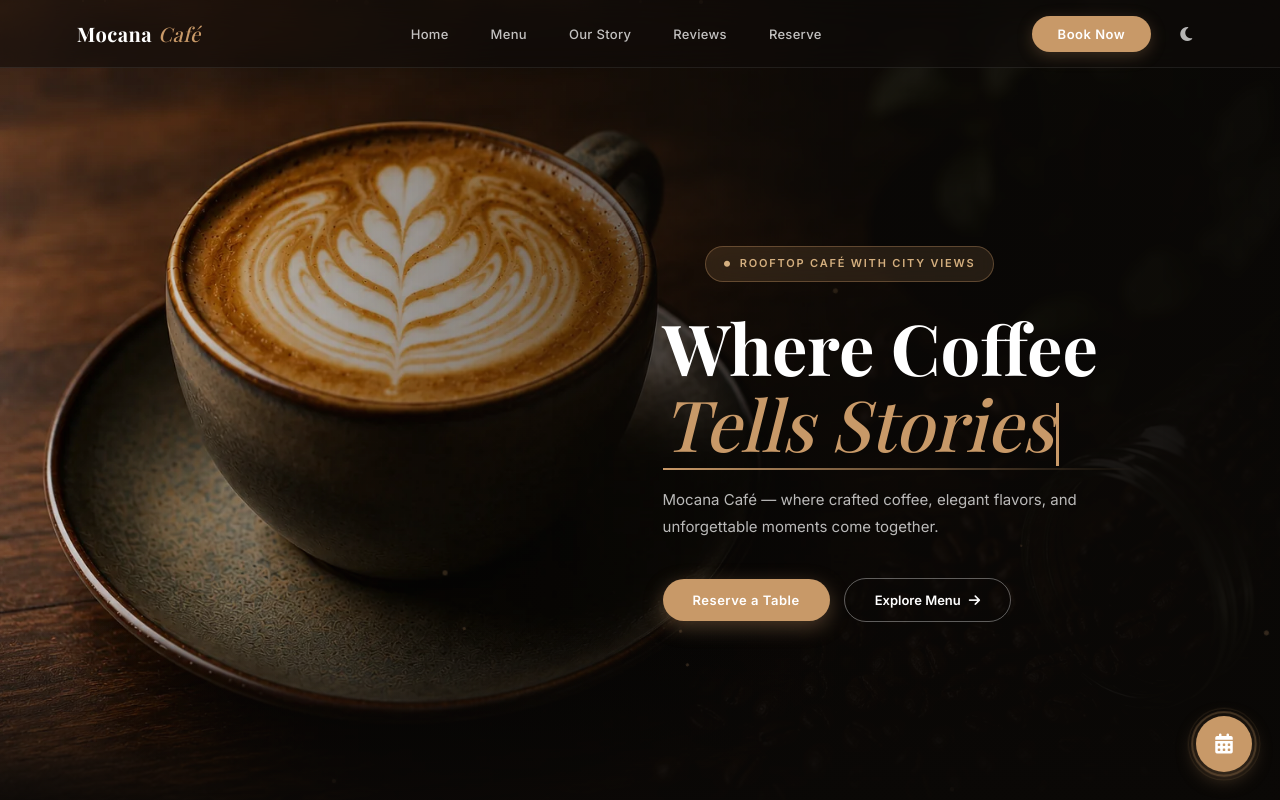
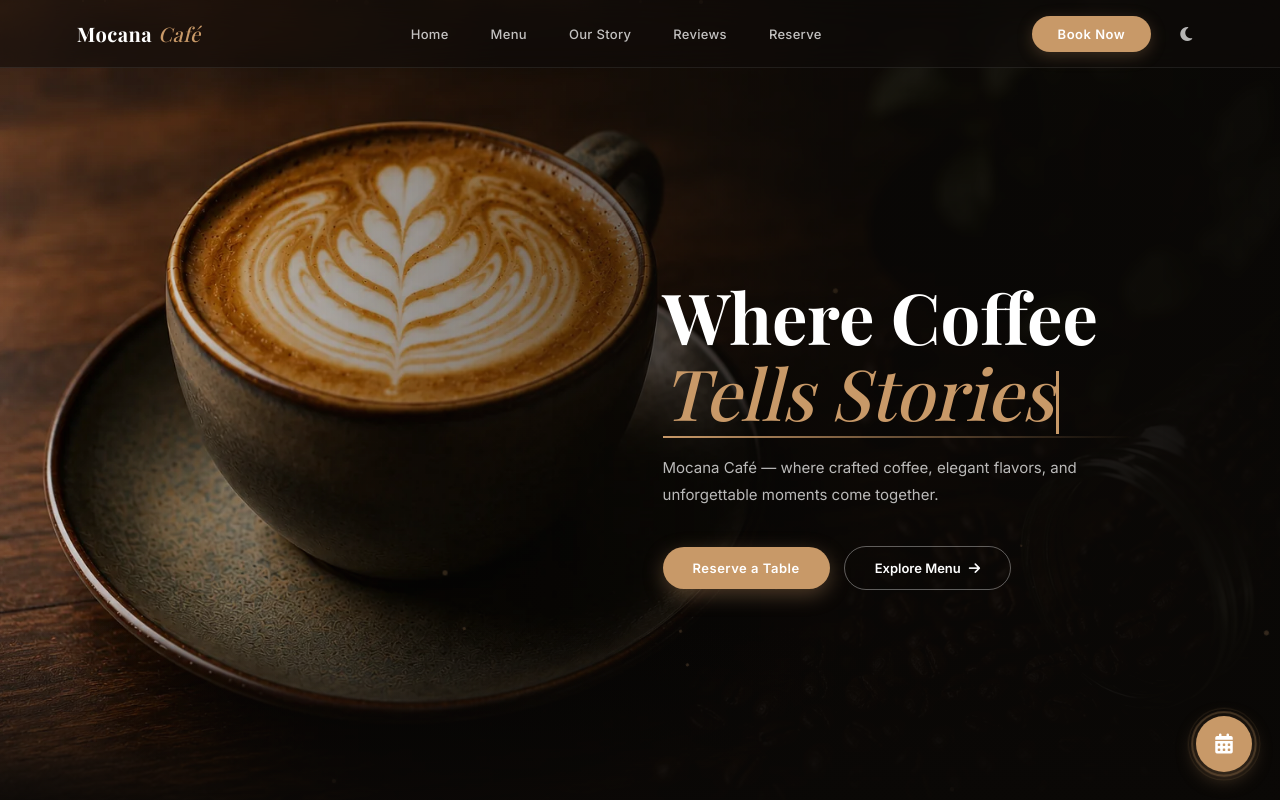
Before and after one commit to eslammisbah538-eng/Mocana-Caf-, a plain HTML site: page index.html in a window 1280 px wide. Shown: the top 800 px of the page. Drawn offline with nearby package versions, Linux system fonts and the light colour scheme; a web font is replaced by a local one.

Commit message:
Update index.html

```diff
--- a/index.html
+++ b/index.html
@@ -93,8 +93,8 @@
 
         <div class="hero-body">
             <div class="hero-content">
-                <div class="hero-badge"><i class="fas fa-circle" style="font-size:6px"></i> Rooftop Café with City
-                    Views</div>
+                <!-- <div class="hero-badge"><i class="fas fa-circle" style="font-size:6px"></i> Rooftop Café with City
+                    Views</div> -->
                 <h1 class="hero-title">
                     Where Coffee
                     <div class="typing-text accent-line"><span id="typingText"></span><span class="cursor-blink"></span>
```
